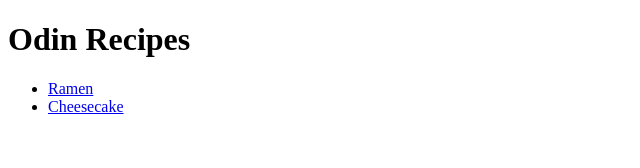
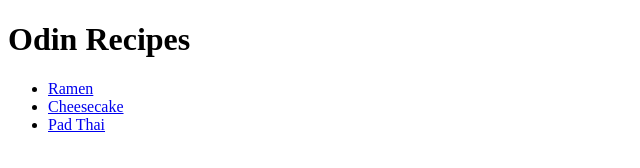
Before and after one commit to RachataKvy/odin-recipes, a plain HTML site: page index.html in a window 1280 px wide. Shown: the full height of the page, 0-640 px from the left. Drawn offline with Linux system fonts and the light colour scheme.

Commit message:
Add a link connecting to the third recipes
Needed a link that connect to the Pad Thai page

```diff
--- a/index.html
+++ b/index.html
@@ -10,6 +10,7 @@
     <ul>
         <li><a href="recipes/ramen.html" target="_blank" rel="noreferrer">Ramen</a></li>
         <li><a href="recipes/cheesecake.html" target="_blank" rel="noreferrer">Cheesecake</a></li>
+        <li><a href="recipes/Pad-Thai.html" target="_blank" rel="noreferrer">Pad Thai</a></li>
     </ul>
 </body>
 </html>
```
